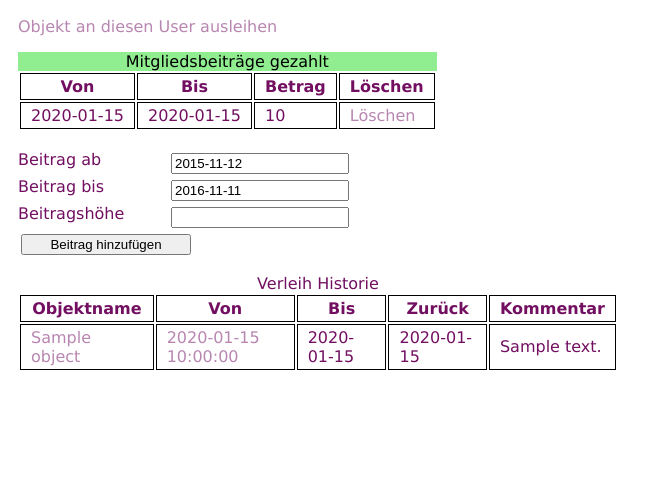
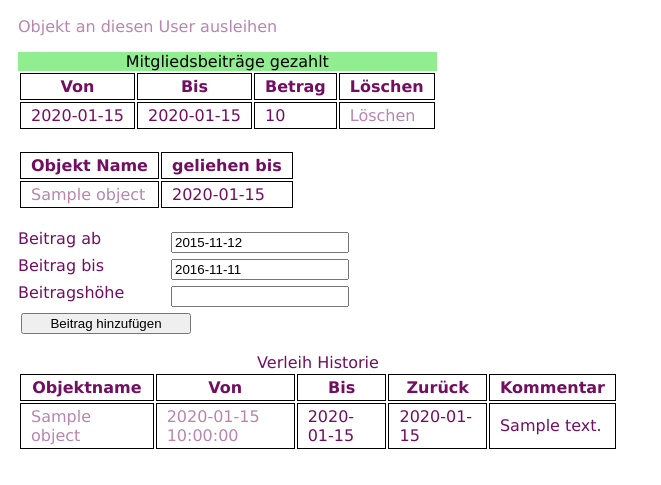
Before and after one commit to achimbo/leila, a PHP site: page /editmember.php?ID=1 in a window 1280 px wide. Shown: the part 729-1214 px from the top of the page, without its empty margins (0-661 px from the left). Before the commit the page ends 1099 px from the top, so only its background shows below. Run offline with PHP 8.4, Linux system fonts and the light colour scheme; the visitor is signed in with stand-in values (Sample User, id 1); tables that the repository leaves empty hold one stand-in row (values such as "Sample post").

Commit message:
list_lended_objects_at_user_page

```diff
--- a/leila/editmember.php
+++ b/leila/editmember.php
@@ -218,6 +218,23 @@ $row = $result->fetch_array ( MYSQLI_ASSOC );
 				echo "<tr><td>" . $fee['from'] . "</td><td>" . $fee['until'] . "</td><td>" . $fee['amount'] . "</td><td><a onclick=\"return confirm('Sicher l&ouml;schen?');\" href='?deletefee=1&ID=" . $uid . "&from=" . $fee['from'] . "&until=" . $fee['until'] . "'>L&ouml;schen</a></td></tr>\n" ;
 			}
 			echo "</table><br>";
+
+			$lendedobjects = getlendedobjects($uid);
+			echo "<table id='lendedobjectslist'>";
+			switch (isvaliduser($uid)) {
+				case -2:
+					echo "<caption><div class='invalid'>Kein Objekt geborgt</div></caption>";
+					break;
+
+				case 4:
+					echo "<caption><div class='valid'>Objekt geborgt</div></caption>";
+					break;
+			}
+			echo "<thead><tr><th>Objekt Name</th><th>geliehen bis</th></thead>";
+			foreach ($lendedobjects as $object) {
+				echo "<tr><td><a href='showobject.php?ID=" . $object['oid'] . "'>" . $object['name'] . "</a></td><td>" . $object['until'] . "</td></tr>\n" ;
+			}
+			echo "</table><br>";
 			?>
 
 			<form method="post" action="editmember.php?ID=<?=$uid?>">
--- a/leila/leila.css
+++ b/leila/leila.css
@@ -61,7 +61,7 @@ input.nowidth {
 	background-color: orangered;
 }
 
-#feelist td, #feelist th, #rentallist td, #rentallist th,  #rentedlist td, #rentedlist th {
+#feelist td, #feelist th, #lendedobjectslist td, #lendedobjectslist th, #rentallist td, #rentallist th,  #rentedlist td, #rentedlist th {
 	padding: 3px 10px 3px 10px;
 	border: 1px solid black;
 	max-width: 400px;
--- a/leila/tools.php
+++ b/leila/tools.php
@@ -298,8 +298,28 @@ function getfees($uid) {
 	}
 	$connection->close();
 	return $feelist;
+}
 
+function getlendedobjects($uid) {
+	include 'variables.php';
+	$connection = new mysqli($db_hostname, $db_username, $db_password, $db_database);
+	if ($connection->connect_error) die($connection->connect_error);
+	$query = "SELECT * FROM objects WHERE owner = '$uid'";
+	$result = $connection->query ( $query );
+	if (! $result) die ( "Database error in getlendedobjects" . $connection->error );
 
+	$rows = $result->num_rows;
+	$objectslist[] = NULL;
+
+	for ($r = 0; $r < $rows; ++$r) {
+		$result->data_seek($r);
+		$row = $result->fetch_array(MYSQLI_ASSOC);
+		$objectslist[$r]['name'] = $row['name'];
+		$objectslist[$r]['until'] = $row['loaneduntil'];
+		$objectslist[$r]['oid'] = $row['object_id'];
+	}
+	$connection->close();
+	return $objectslist;
 }
 
 function getrentalsbyobject($oid) {
```
